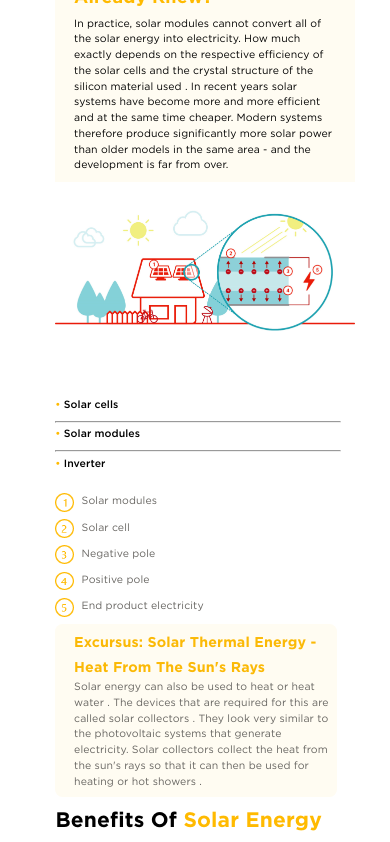
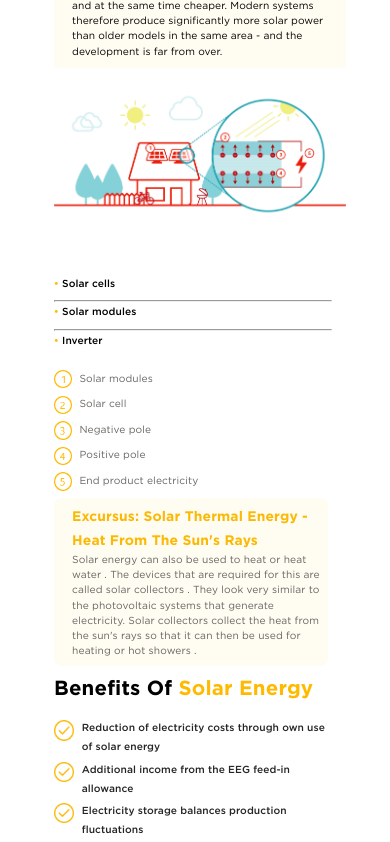
Before and after one commit to Nayeemr45/solar, a React (Create React App) app: page / in a window 390 px wide. Shown: the part 4107-4949 px from the top of the page. Built offline with nearby package versions, Linux system fonts and the light colour scheme.

Commit message:
Update index.css

```diff
--- a/src/index.css
+++ b/src/index.css
@@ -16,7 +16,7 @@ code {
 @media (min-width: 320px) and (max-width: 424px){
   body{
     width: 33rem;
-    zoom: 75%;
+    zoom: 73%;
 
   }
 }
```
